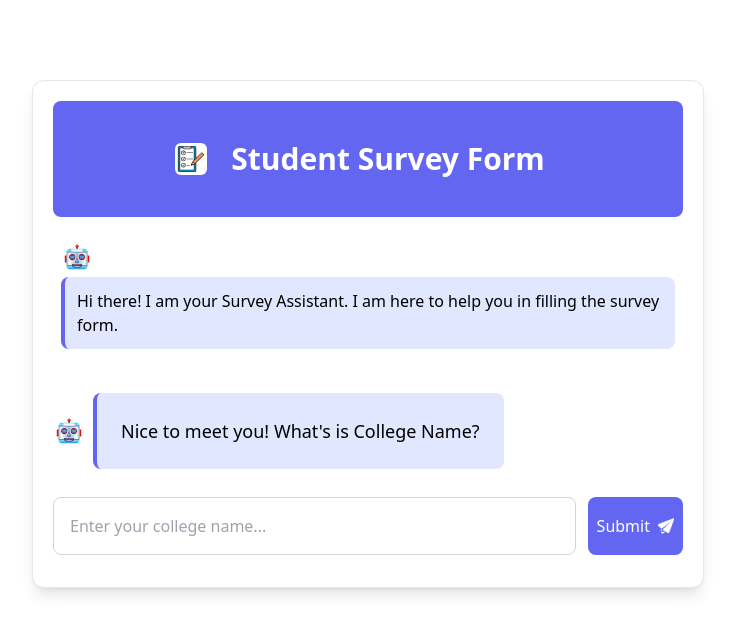
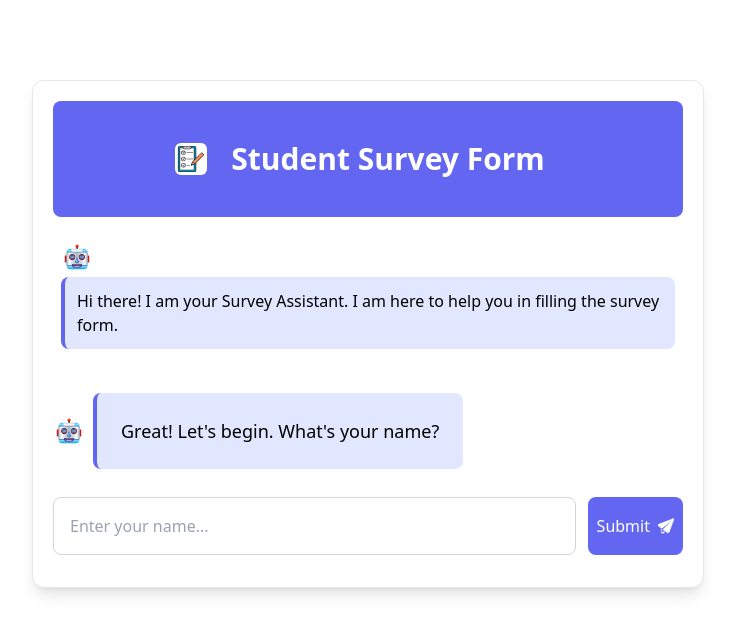
Before and after one commit to Abhinavkulkarni997/SurveyForm, a React (Vite) app: page / in a window 1280 px wide. Shown: the top 634 px of the page, without its empty margins (272-1007 px from the left). Built offline with nearby package versions, Linux system fonts and the light colour scheme.

Commit message:
new featue added

```diff
--- a/src/components/SurveyForm.jsx
+++ b/src/components/SurveyForm.jsx
@@ -160,7 +160,7 @@ useEffect(()=>{
     setIsTyping(true);
     setTimeout(()=>{
       setIsTyping(false);
-      setCurrentQuestionIndex(prev=>prev+1);
+      setCurrentQuestionIndex(currentQuestionIndex+1);
     },2000)
 
 
```
